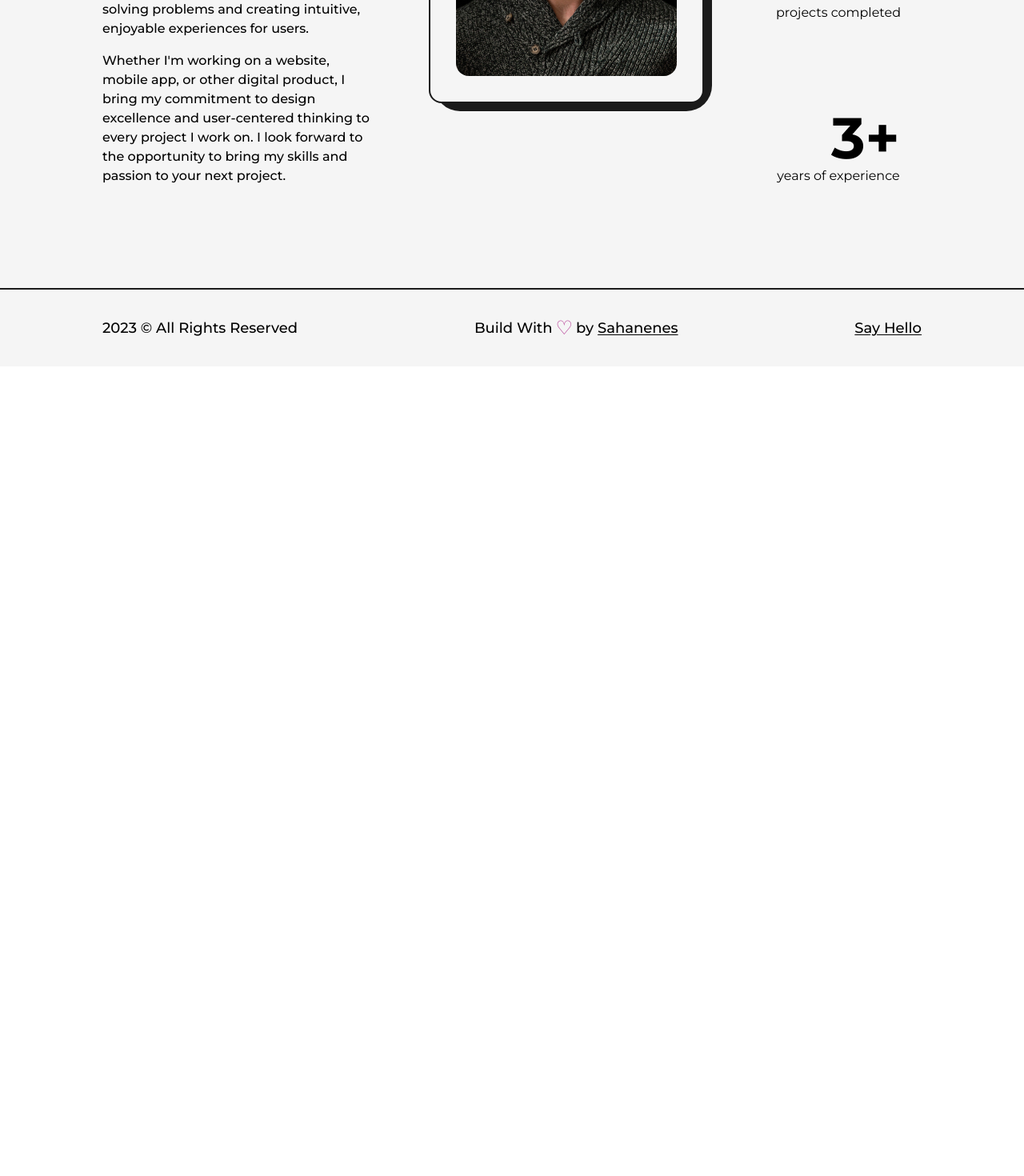
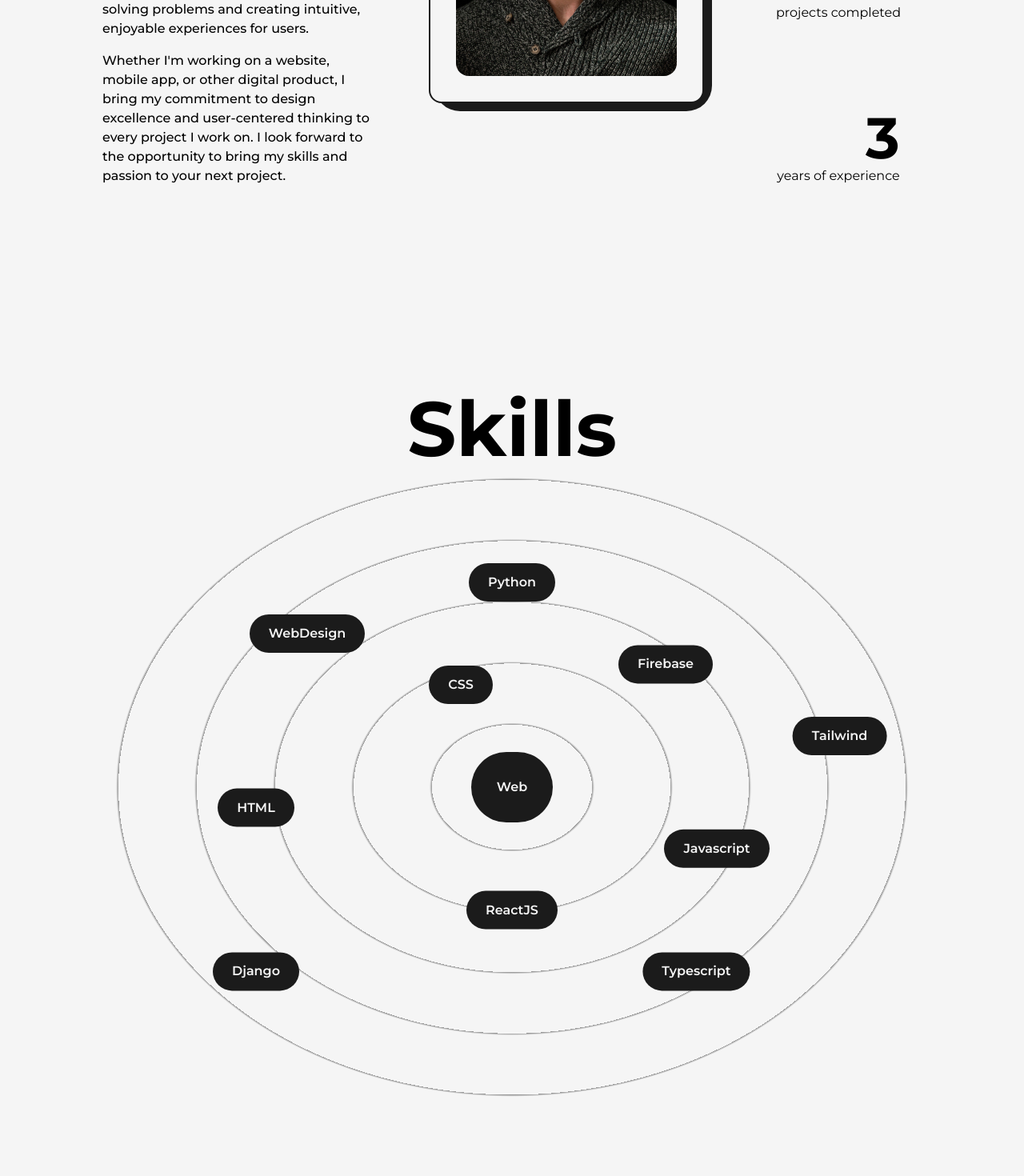
Before and after one commit to sahanenes/my_portfolio, a Next.js app: page /about in a window 1280 px wide. Shown: the part 700-2170 px from the top of the page at 80% size. Before the commit the page ends 1158 px from the top, so only its background shows below. Built offline with nearby package versions, Linux system fonts and the light colour scheme.

Commit message:
about page

```diff
--- /dev/null
+++ b/src/components/Skills.js
@@ -0,0 +1,46 @@
+import React from "react";
+import { motion } from "framer-motion";
+
+const Skill = ({ name, x, y }) => {
+  return (
+    <motion.div
+      className="flex items-center justify-center rounded-full font-semibold bg-dark text-light px-6 py-3 shadow-dark cursor-pointer absolute"
+      whileHover={{ scale: 1.05 }}
+      initial={{ x: 0, y: 0 }}
+      whileInView={{ x: x, y: y }}
+      transition={{
+        duration: 1.5,
+      }}
+      viewport={{ once: true }}
+    >
+      {name}
+    </motion.div>
+  );
+};
+const Skills = () => {
+  return (
+    <>
+      <h2 className="font-bold text-8xl mt-64 w-full text-center">Skills</h2>
+      <div className="w-full h-screen relative flex items-center justify-center rounded-full bg-circularLight ">
+        <motion.div
+          className="flex items-center justify-center rounded-full font-semibold bg-dark text-light p-8 shadow-dark cursor-pointer"
+          whileHover={{ scale: 1.05 }}
+        >
+          Web
+        </motion.div>
+        <Skill name="HTML" x="-25vw" y="2vw" />
+        <Skill name="CSS" x="-5vw" y="-10vw" />
+        <Skill name="Javascript" x="20vw" y="6vw" />
+        <Skill name="ReactJS" x="0vw" y="12vw" />
+        <Skill name="WebDesign" x="-20vw" y="-15vw" />
+        <Skill name="Firebase" x="15vw" y="-12vw" />
+        <Skill name="Tailwind" x="32vw" y="-5vw" />
+        <Skill name="Python" x="0vw" y="-20vw" />
+        <Skill name="Django" x="-25vw" y="18vw" />
+        <Skill name="Typescript" x="18vw" y="18vw" />
+      </div>
+    </>
+  );
+};
+
+export default Skills;
--- a/src/pages/about.js
+++ b/src/pages/about.js
@@ -1,9 +1,34 @@
 import AnimatedText from "@/components/AnimatedText";
 import Layout from "@/components/Layout";
 import Head from "next/head";
-import React from "react";
+import React, { useEffect, useRef } from "react";
 import profilePic from "../../public/images/profile/developer-pic-2.jpg";
 import Image from "next/image";
+import { useInView, useMotionValue, useSpring } from "framer-motion";
+import Skills from "@/components/Skills";
+
+const AnimatedNumber = ({ value }) => {
+  const ref = useRef(null);
+
+  const motionValue = useMotionValue(0);
+  const springValue = useSpring(motionValue, { duration: 3000 });
+  const isInView = useInView(ref, { once: true });
+
+  useEffect(() => {
+    if (isInView) {
+      motionValue.set(value);
+    }
+  }, [isInView, value, motionValue]);
+  useEffect(() => {
+    springValue.on("change", (latest) => {
+      if (ref.current && latest.toFixed(0) <= value) {
+        ref.current.textContent = latest.toFixed(0);
+      }
+    });
+  });
+
+  return <span ref={ref}></span>;
+};
 const about = () => {
   return (
     <>
@@ -50,21 +75,28 @@ const about = () => {
             </div>
             <div className="col-span-2 flex flex-col justify-between items-center ">
               <div className="flex flex-col items-end justify-center">
-                <span className="inline-block text-7xl font-bold">10+</span>
+                <span className="inline-block text-7xl font-bold">
+                  <AnimatedNumber value={10} />+
+                </span>
                 <h2 className="text-lg font-medium capitalize text-dark/75">
                   satisfied clients
                 </h2>
               </div>
               <div className="flex flex-col items-end justify-center">
-                <span className="inline-block text-7xl font-bold">30+</span>
+                <span className="inline-block text-7xl font-bold">
+                  <AnimatedNumber value={30} />+
+                </span>
                 <h2>projects completed</h2>
               </div>
               <div className="flex flex-col items-end justify-center">
-                <span className="inline-block text-7xl font-bold">3+</span>
+                <span className="inline-block text-7xl font-bold">
+                  <AnimatedNumber value={3} />
+                </span>
                 <h2>years of experience</h2>
               </div>
             </div>
           </div>
+          <Skills />
         </Layout>
       </main>
     </>
--- /dev/null
+++ b/src/pages/projects.js
@@ -0,0 +1,43 @@
+import AnimatedText from "@/components/AnimatedText";
+import Layout from "@/components/Layout";
+import Head from "next/head";
+import Image from "next/image";
+import Link from "next/link";
+import React from "react";
+
+const FeaturedProject = ({ type, title, summary, img, link, github }) => {
+  return (
+    <article>
+      <Link href={link} target="_blank">
+        <Image src={img} alt={title} className="w-full h-auto" />
+      </Link>
+    </article>
+  );
+};
+
+const projects = () => {
+  const [first, setfirst] = useState(second);
+  return (
+    <>
+      <Head>
+        <title>Sahanenes | Projects Page</title>
+        <meta name="description" content="content" />
+      </Head>
+      <main className="w-full mb-16 flex flex-col items-center justify-center">
+        <Layout className="pt-16">
+          <AnimatedText text="Imagination Trumps Knowledge!" />
+          <div className="grid grid-cols-12 gap-24">
+            <div className="col-span-12">Featured Projects</div>
+            <div className="col-span-6">Project-1</div>
+            <div className="col-span-6">Project-2</div>
+            <div className="col-span-12">Featured Projects</div>
+            <div className="col-span-6">Project-3</div>
+            <div className="col-span-6">Project-4</div>
+          </div>
+        </Layout>
+      </main>
+    </>
+  );
+};
+
+export default projects;
--- a/tailwind.config.js
+++ b/tailwind.config.js
@@ -20,6 +20,10 @@ module.exports = {
       animation: {
         "spin-slow": "spin 8s linear infinite",
       },
+      backgroundImage: {
+        circularLight:
+          "repeating-radial-gradient(rgba(0,0,0,0.4) 2px, #f5f5f5 5px,#f5f5f5 100px);",
+      },
     },
   },
   plugins: [],
```
